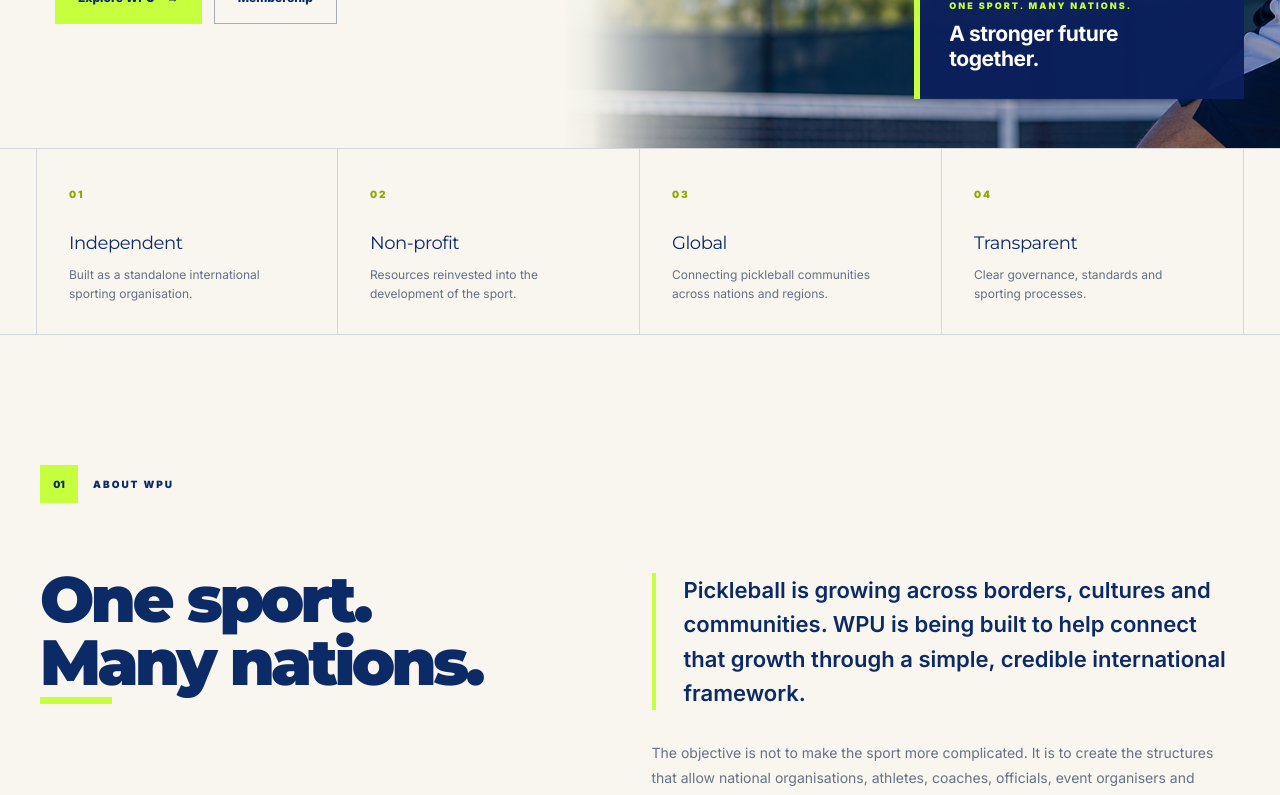
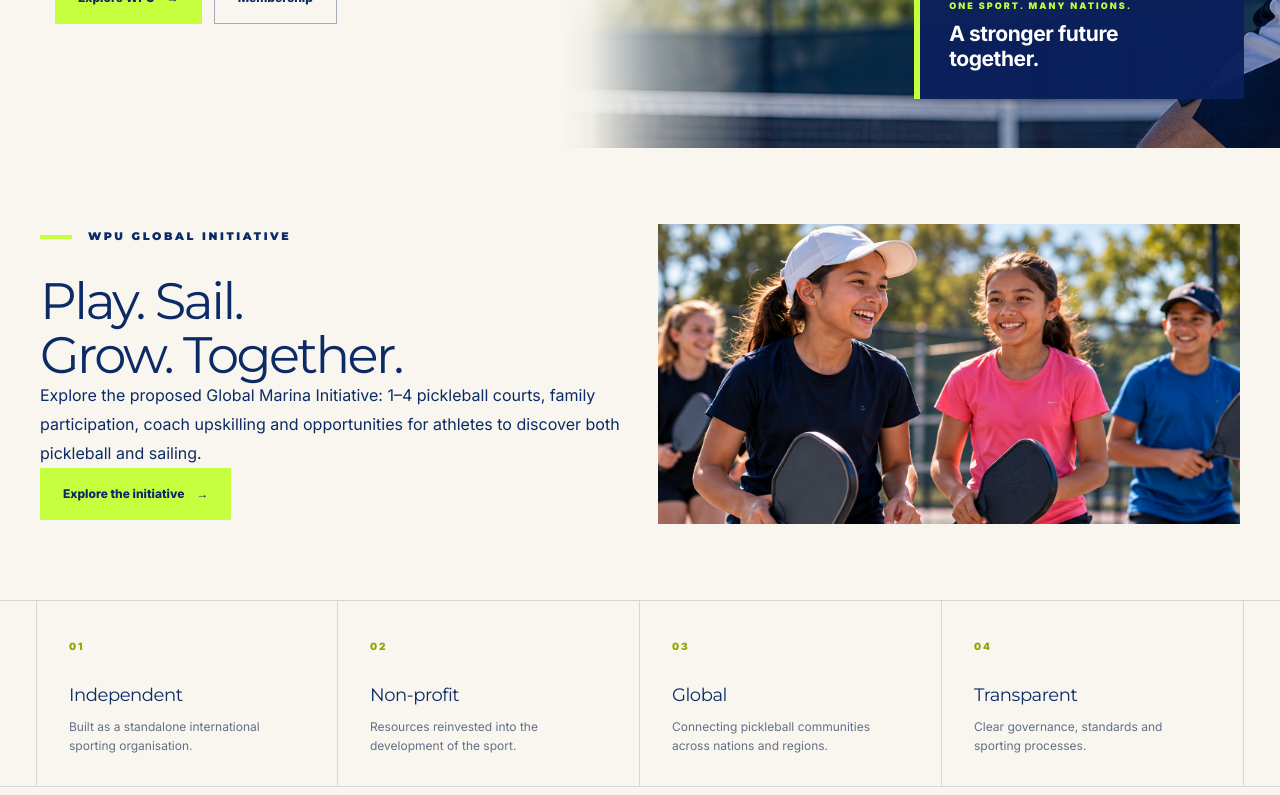
Before and after one commit to mightymaxworks/world-pickleball-union, a Next.js app: page / in a window 1280 px wide. Shown: the part 648-1443 px from the top of the page. Built offline with nearby package versions, Linux system fonts and the light colour scheme.

Commit message:
Feature Global Marina Initiative on src/app/page.tsx

```diff
--- a/src/app/page.tsx
+++ b/src/app/page.tsx
@@ -115,6 +115,10 @@ export default function Home() {
         </div>
       </section>
 
+      <section className="section-shell" aria-label="Global Marina Initiative" style={{padding:"76px 0",display:"grid",gridTemplateColumns:"repeat(auto-fit,minmax(280px,1fr))",gap:36,alignItems:"center"}}>
+        <div><p className="eyebrow">WPU GLOBAL INITIATIVE</p><h2 style={{fontSize:"clamp(38px,4vw,62px)",lineHeight:1.05,letterSpacing:"-.05em"}}>Play. Sail.<br/>Grow. Together.</h2><p style={{lineHeight:1.8,maxWidth:580}}>Explore the proposed Global Marina Initiative: 1–4 pickleball courts, family participation, coach upskilling and opportunities for athletes to discover both pickleball and sailing.</p><a className="button-primary" href="/initiatives/global-marina">Explore the initiative <span>→</span></a></div>
+        <div style={{position:"relative",minHeight:300,overflow:"hidden"}}><Image src="/images/wpu-development-youth.png" alt="Young pickleball players participating together" fill sizes="(max-width:900px) 100vw, 45vw" style={{objectFit:"cover"}} /></div>
+      </section>
       <section className="principles" aria-label="WPU principles">
         <div className="principles-inner">
           {principles.map(([number, title, text]) => (
```
